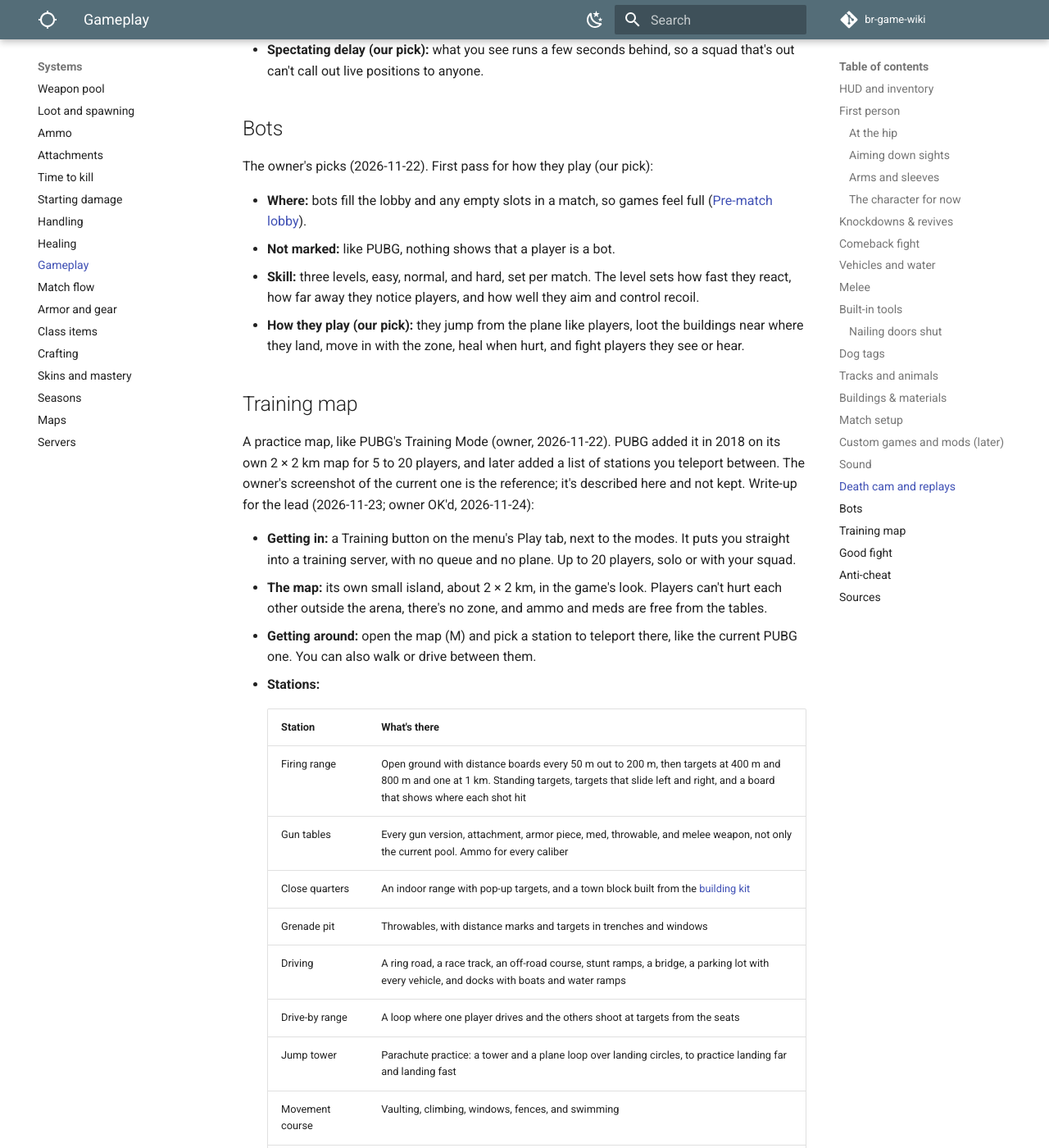
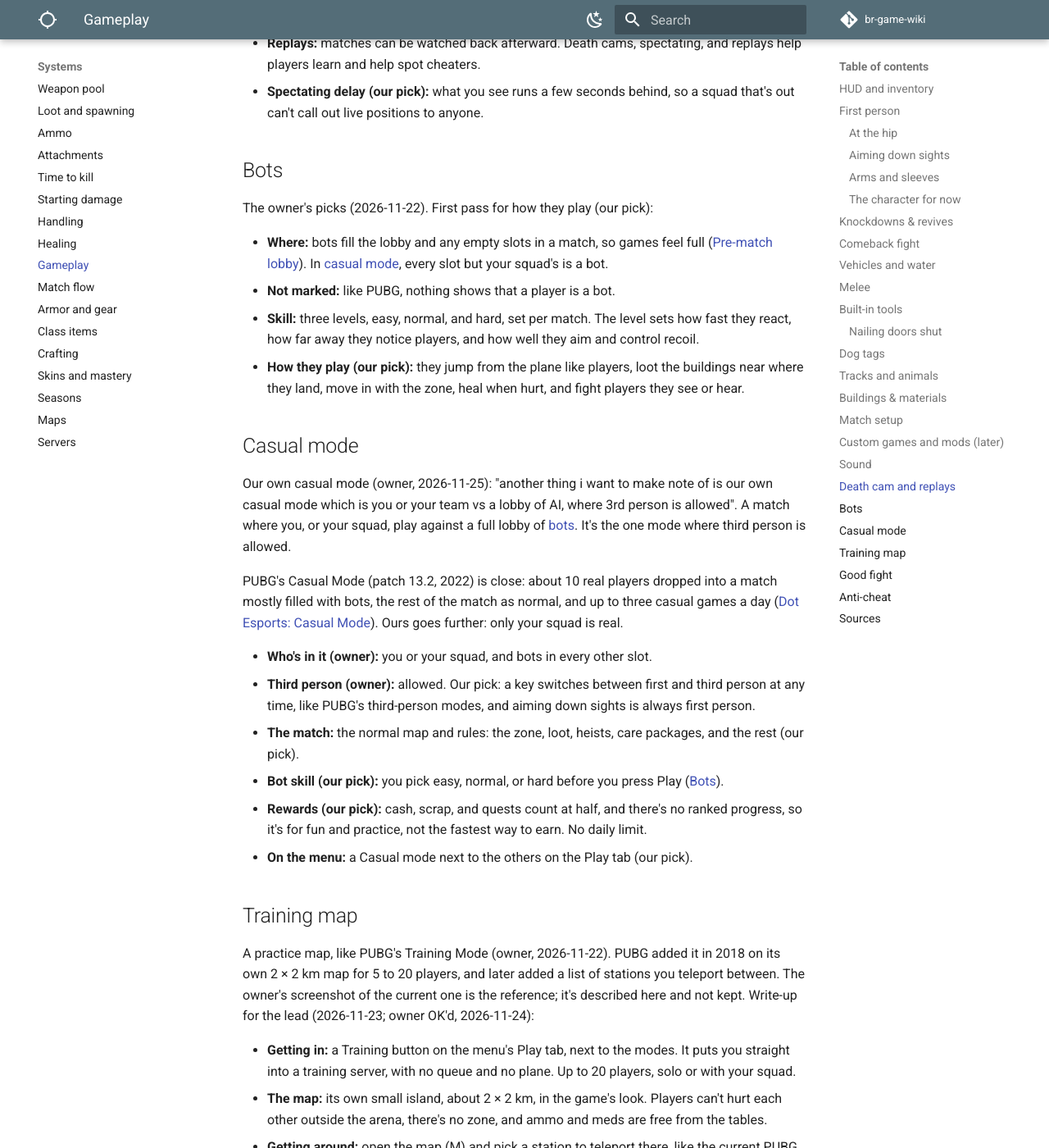
Before and after one commit to DerrickSpartan1/br-game-wiki, an MkDocs documentation site: the page built from docs/systems/gameplay.md, in a window 1280 px wide and 1400 px high, scrolled down 18996 px. Shown: the whole window at 82% size. Built offline with MkDocs 1.6.1 and Material for MkDocs 9.7.7, drawn with Linux system fonts in a browser that asks for light colours; comment, search, counter and statistics services are not loaded; some of the changed text lies outside the part shown.

Commit message:
Casual mode: you or your squad against a lobby of bots, with third person allowed (owner)
Co-Authored-By: Claude Opus 5.5 <noreply@anthropic.com>
Claude-Session: https://claude.ai/code/session_01LAp2s4euUjj6HZthupXLj4

```diff
--- a/docs/systems/gameplay.md
+++ b/docs/systems/gameplay.md
@@ -2,7 +2,7 @@
 
 Matches favor scavenging and a slower pace over fast action, in a classic battle royale format.
 
-- **Camera:** the game is played in first person, including driving. Parachuting is the only third-person part.
+- **Camera:** the game is played in first person, including driving. Parachuting is the only third-person part, except in [casual mode](#casual-mode), where third person is allowed (owner, 2026-11-25).
 - **Hit zones:** six zones: head, neck, chest and stomach (one zone), groin, arms, and legs, with no lucky one-shots ([Hit zones](ttk.md#hit-zones)).
 - **Handling:** spread, ready and ADS times, reloads, and movement speed per category are on [Handling](handling.md).
 - **Healing:** PUBG's healing items and boost bar, with six slots filled by Escape from Tarkov's meds, drinks, and stimulants, each a little better or worse than PUBG's numbers, and one item per slot each match ([Healing](healing.md)).
@@ -305,7 +305,7 @@ Wire fences (owner, 2026-11-22): drive straight through them like PUBG, fast but
     - **In the match:** the party is one squad, in the pre-match lobby too, with its colors and numbers on the map.
     - **After a match:** everyone goes back to the menu still in the party. Anyone can leave; the leader can remove someone, and if the leader leaves, the next to join leads.
     - **For the backend:** parties live in the backend (create, invite, accept, leave, remove, hand over the lead, ready), and the matchmaker takes a party as one ticket. A match server gets each squad's members at join. Until then, the `Squad` test command stands in.
-- **Modes:** official matchmaking is solos, duos, trios, and quads. Custom game lobbies can have bigger squads, and so can special game modes that need them (owner, 2026-11-22).
+- **Modes:** official matchmaking is solos, duos, trios, and quads. Custom game lobbies can have bigger squads, and so can special game modes that need them (owner, 2026-11-22). [Casual mode](#casual-mode) puts you or your squad against a lobby of bots, with third person allowed (owner, 2026-11-25).
 - **Ranked:** a separate ranked playlist.
 - **Custom matches and fun modes:** private custom matches for friends, streamers, and tournaments, plus rotating fun modes. Later, a full custom rules set ([Custom games and mods](#custom-games-and-mods-later)).
 - **Practice lobby:** a private lobby where a player can try every gun, version, and vehicle.
@@ -351,10 +351,23 @@ How gun sounds are layered and sourced is on [Gun art and sound](../planning/art
 
 The owner's picks (2026-11-22). First pass for how they play (our pick):
 
-- **Where:** bots fill the lobby and any empty slots in a match, so games feel full ([Pre-match lobby](match-flow.md#pre-match-lobby)).
+- **Where:** bots fill the lobby and any empty slots in a match, so games feel full ([Pre-match lobby](match-flow.md#pre-match-lobby)). In [casual mode](#casual-mode), every slot but your squad's is a bot.
 - **Not marked:** like PUBG, nothing shows that a player is a bot.
 - **Skill:** three levels, easy, normal, and hard, set per match. The level sets how fast they react, how far away they notice players, and how well they aim and control recoil.
 - **How they play (our pick):** they jump from the plane like players, loot the buildings near where they land, move in with the zone, heal when hurt, and fight players they see or hear.
+
+## Casual mode
+
+Our own casual mode (owner, 2026-11-25): "another thing i want to make note of is our own casual mode which is you or your team vs a lobby of AI, where 3rd person is allowed". A match where you, or your squad, play against a full lobby of [bots](#bots). It's the one mode where third person is allowed.
+
+PUBG's Casual Mode (patch 13.2, 2022) is close: about 10 real players dropped into a match mostly filled with bots, the rest of the match as normal, and up to three casual games a day ([Dot Esports: Casual Mode](https://dotesports.com/pubg/news/what-is-casual-mode-in-pubg)). Ours goes further: only your squad is real.
+
+- **Who's in it (owner):** you or your squad, and bots in every other slot.
+- **Third person (owner):** allowed. Our pick: a key switches between first and third person at any time, like PUBG's third-person modes, and aiming down sights is always first person.
+- **The match:** the normal map and rules: the zone, loot, heists, care packages, and the rest (our pick).
+- **Bot skill (our pick):** you pick easy, normal, or hard before you press Play ([Bots](#bots)).
+- **Rewards (our pick):** cash, scrap, and quests count at half, and there's no ranked progress, so it's for fun and practice, not the fastest way to earn. No daily limit.
+- **On the menu:** a Casual mode next to the others on the Play tab (our pick).
 
 ## Training map
 
```
Also changed, not shown: docs/planning/changelog.md (+1 -0 lines), docs/planning/chat-notes.md (+1 -0 lines), docs/planning/decisions.md (+1 -0 lines), docs/planning/to-do.md (+1 -0 lines).
